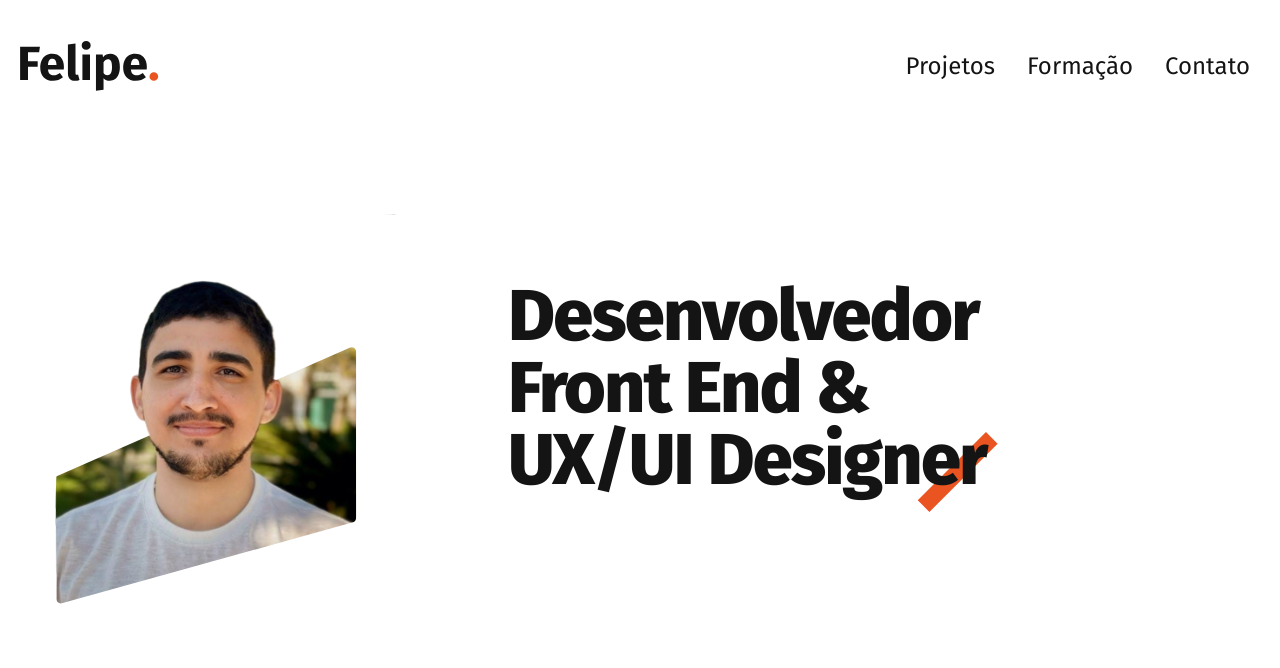
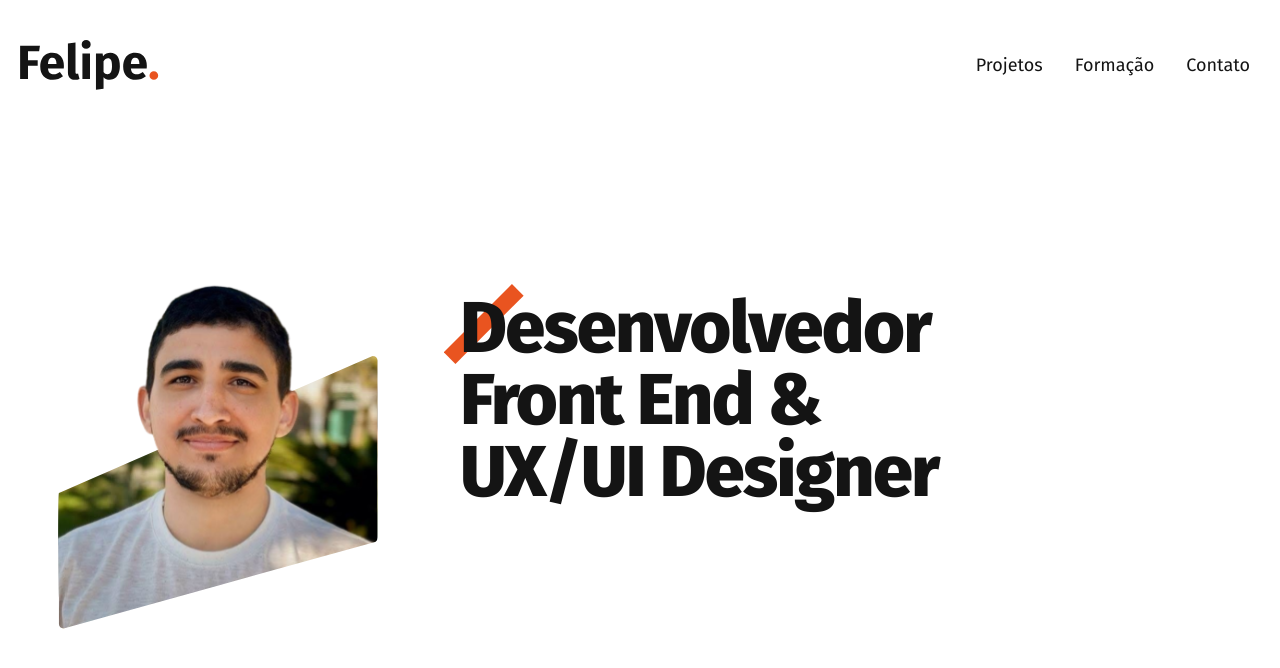
Before and after one commit to FelipeManchester/portfolio2023, a Next.js app: page / in a window 1280 px wide. Shown: the top 668 px of the page. Built offline with nearby package versions, Linux system fonts and the light colour scheme.

Commit message:
adjust decoration

```diff
--- a/app/components/Main.js
+++ b/app/components/Main.js
@@ -11,7 +11,7 @@ const Main = () => {
   return (
     <div
       className={clsx(
-        "max-w-7xl md:py-10 md:px-5 mx-auto my-0 grid grid-cols-[1fr,1fr] lg:grid-cols-[1fr,2fr] gap-5 sm:gap-10 md:gap-28 items-center",
+        "max-w-7xl md:py-10 md:px-5 mx-auto my-0 grid grid-cols-[1fr,1fr] lg:grid-cols-[1fr,2fr] gap-5 sm:gap-10 md:gap-10 items-center",
         text.className
       )}
     >
@@ -21,7 +21,7 @@ const Main = () => {
       />
       <div>
         <h1 className="relative text-2xl sm:text-4xl md:text-5xl lg:text-7xl font-extrabold leading-tight tracking-tight">
-          <span className="bg-decoration w-8 h-6 md:w-20 md:h-20 absolute md:top-48 md:left-[450px] transform -translate-x-1/2 -translate-y-1/2"></span>
+          <span className="bg-decoration absolute top-4 left-2 w-8 h-6 transform -translate-x-1/2 -translate-y-1/2 sm:w-12 sm:h-12 sm:top-5 sm:left-3 md:w-16 md:h-16 md:top-5 md:left-5 lg:w-20 lg:h-20 lg:top-8 lg:left-6"></span>
           Desenvolvedor
           <br /> Front End &<br /> UX/UI Designer
         </h1>
--- a/app/components/Navbar.js
+++ b/app/components/Navbar.js
@@ -19,7 +19,7 @@ const Navbar = () => {
         <li>
           <a
             href="#projetos"
-            className="py-2.5 px-2.5 block bg-gray-50 rounded-md md:bg-inherit text-2xl"
+            className="py-2.5 px-2.5 block bg-gray-50 rounded-md md:bg-inherit text-lg"
           >
             Projetos
           </a>
@@ -27,7 +27,7 @@ const Navbar = () => {
         <li>
           <a
             href="#formacao"
-            className="py-2.5 px-2.5 block bg-gray-50 rounded-md md:bg-inherit text-2xl"
+            className="py-2.5 px-2.5 block bg-gray-50 rounded-md md:bg-inherit text-lg"
           >
             Formação
           </a>
@@ -35,7 +35,7 @@ const Navbar = () => {
         <li>
           <a
             href="#contato"
-            className="py-2.5 px-2.5 block bg-gray-50 rounded-md md:bg-inherit text-2xl"
+            className="py-2.5 px-2.5 block bg-gray-50 rounded-md md:bg-inherit text-lg"
           >
             Contato
           </a>
```
